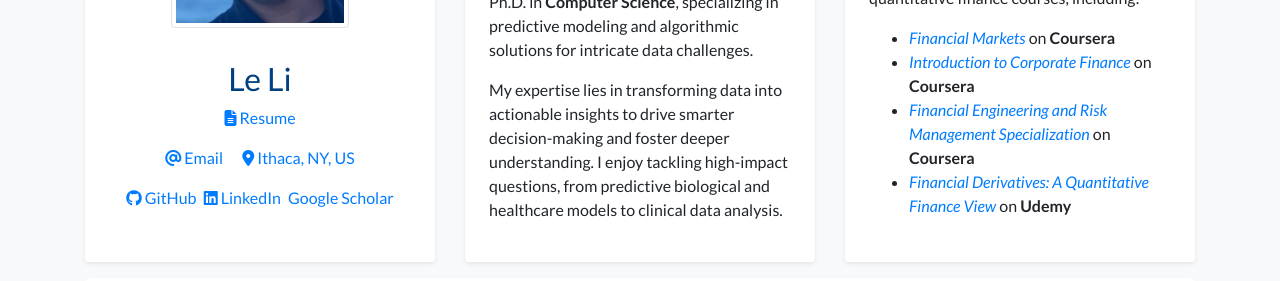
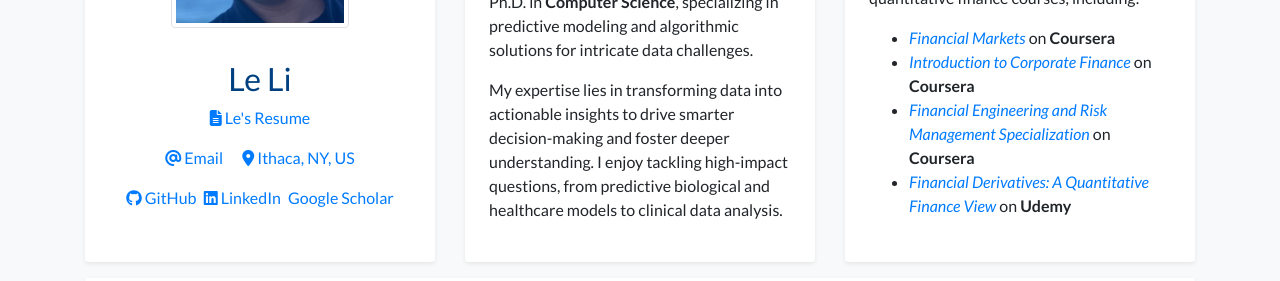
Before and after one commit to moziya/moziya, a Jekyll site: the page built from index.html, in a window 1280 px wide and 900 px high. Shown: the part 288-569 px from the top of the window. Built offline with Jekyll 4.4.1, drawn with Linux system fonts in a browser that asks for light colours; nearby versions of some CDN libraries; a style sheet for code colours, icons or effects is not loaded.

Commit message:
Minor change

```diff
--- a/_includes/widgets/profile_card.html
+++ b/_includes/widgets/profile_card.html
@@ -22,7 +22,7 @@
 
                 {% if site.data.profile.cv_link %}
                     <a href="#" data-toggle="modal" data-target="#resumeModal">
-                        <i class="fas fa-file-alt"></i> Resume
+                        <i class="fas fa-file-alt"></i> Le's Resume
                     </a><br />
 
                 {% endif %}
@@ -109,7 +109,7 @@
                         <a href="{{ site.data.profile.cv_link | relative_url }}">Download the PDF</a>.
                     </p>
                 </object>
-                <p class="text-muted text-right pr-3 mb-0">Last updated: <span id="resumeLastModified">Loading...</span></p>
+                <p class="text-muted text-right pr-3 mb-0">Last Updated on: <span id="resumeLastModified">Loading...</span></p>
             </div>
         </div>
     </div>
```
